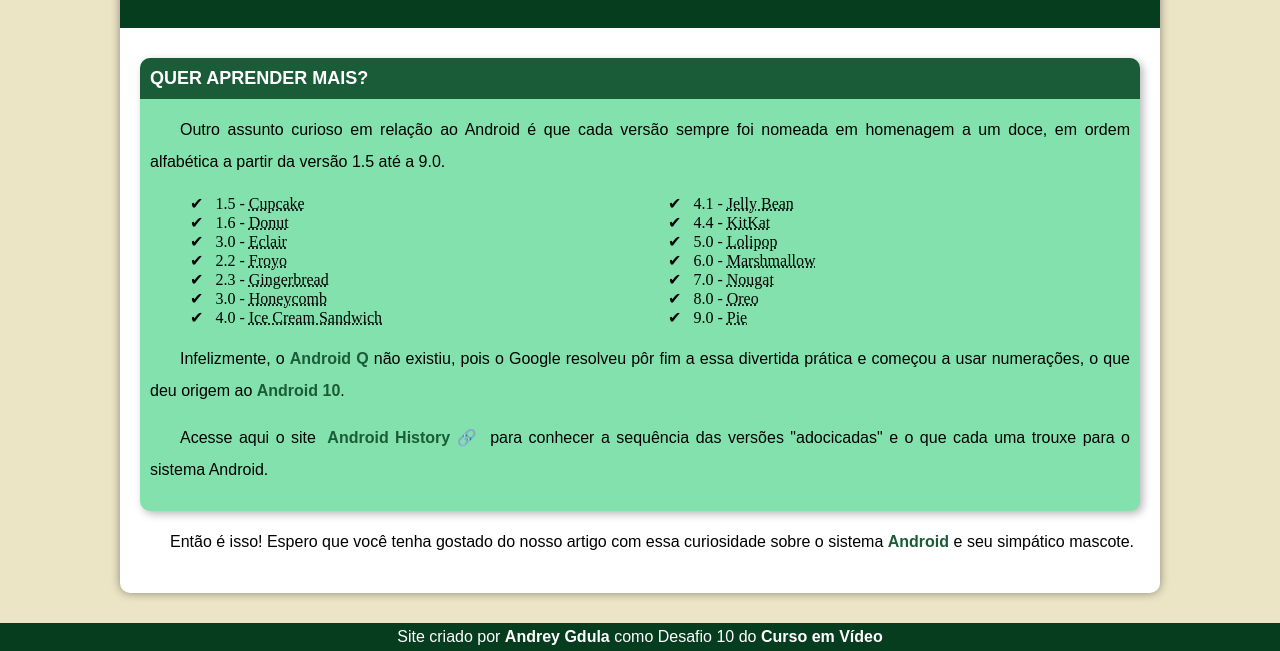
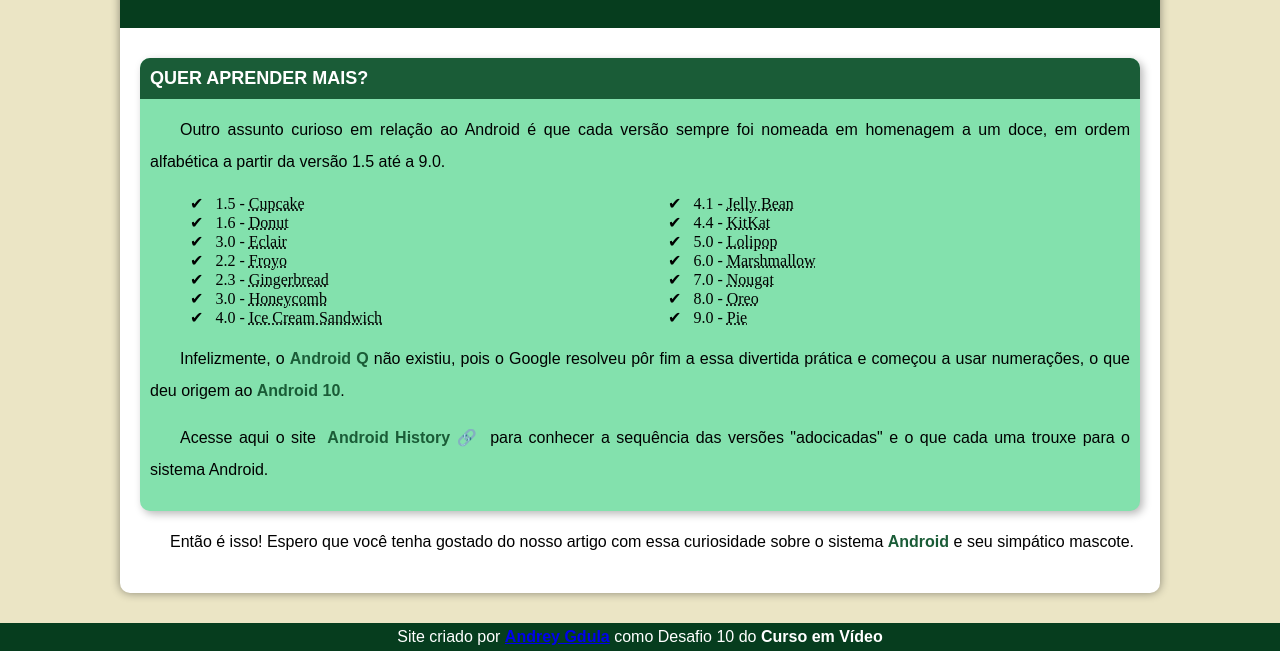
Before and after one commit to AndreyGdula/projeto-android, a plain HTML site: page index.html in a window 1280 px wide. Shown: the part 2396-3047 px from the top of the page. Drawn offline with Linux system fonts and the light colour scheme.

Commit message:
Update index.html

```diff
--- a/index.html
+++ b/index.html
@@ -96,7 +96,7 @@
         <p class="text">Então é isso! Espero que você tenha gostado do nosso artigo com essa curiosidade sobre o sistema <spain class="bold">Android</spain> e seu simpático mascote.</p>
     </main>
     <footer>
-        <p>Site criado por <strong>Andrey Gdula</strong> como Desafio 10 do <a href="https://www.cursoemvideo.com" target="_blank" id="cev"><strong>Curso em Vídeo</strong></a></p>
+        <p>Site criado por <a href="https://github.com/andreygdula"><strong>Andrey Gdula</strong></a> como Desafio 10 do <a href="https://www.cursoemvideo.com" target="_blank" id="cev"><strong>Curso em Vídeo</strong></a></p>
     </footer>
 </body>
 </html>
```
